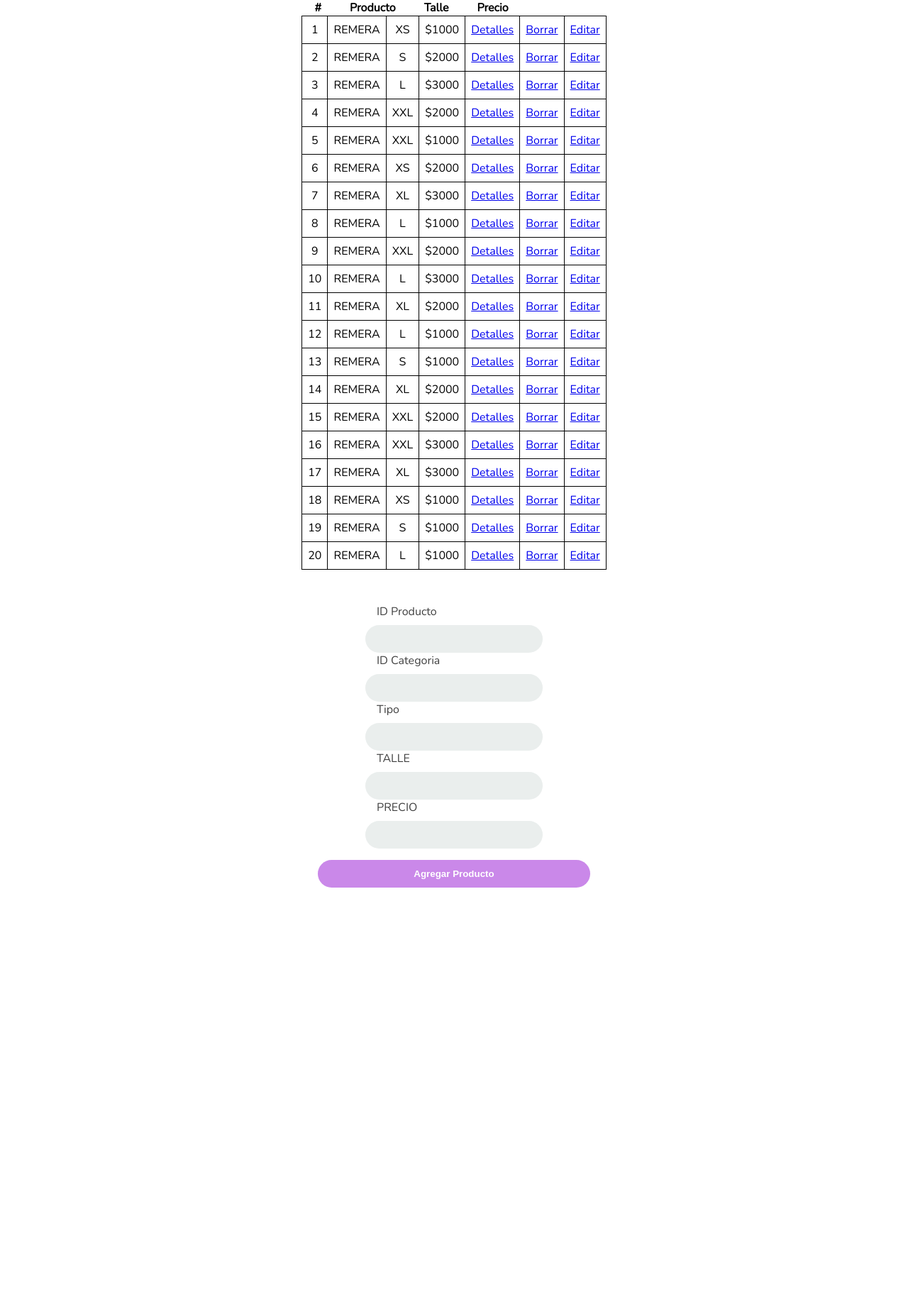
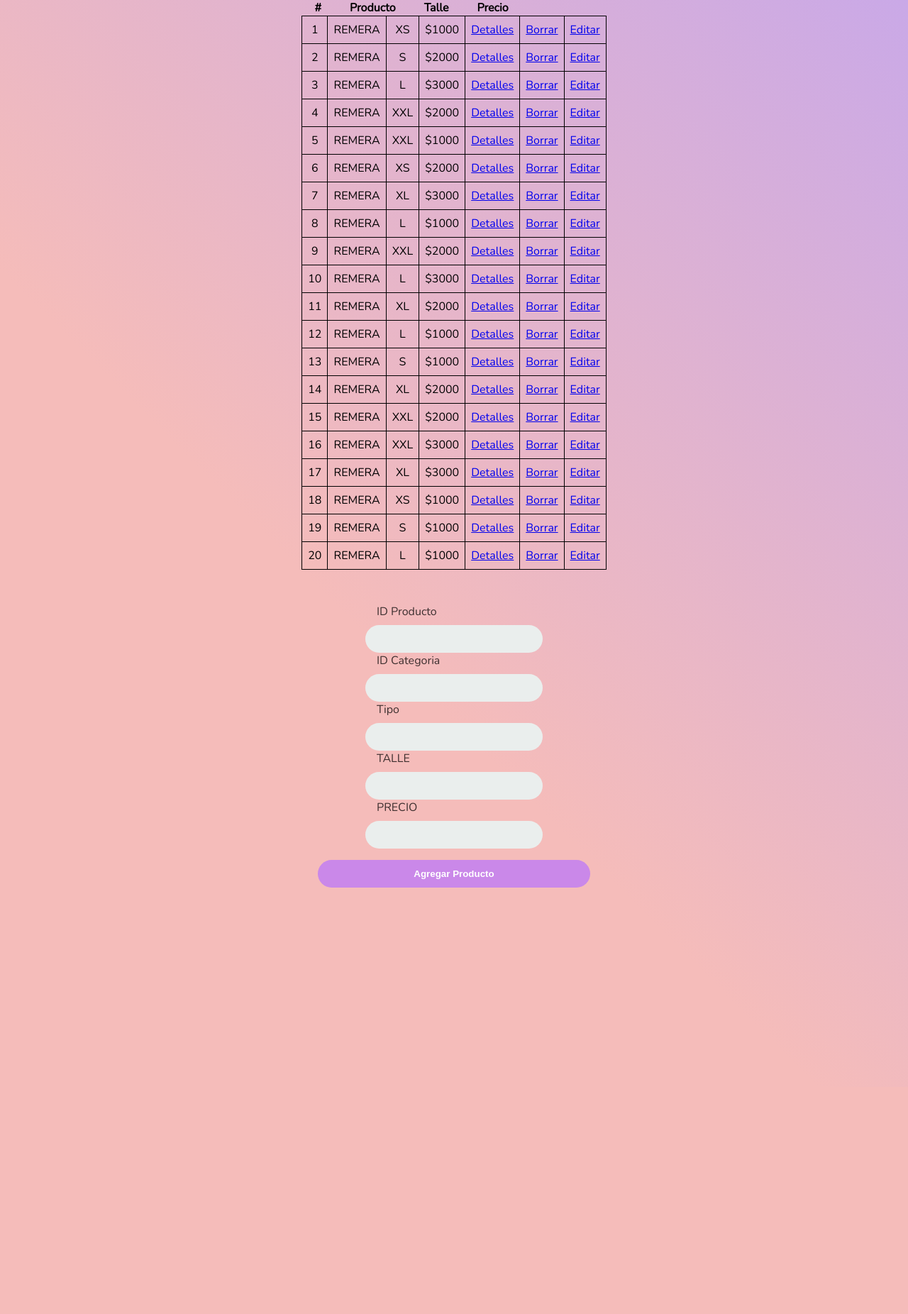
Before and after one commit to agusfennema/TPE---WEB2-, a PHP site: page /products in a window 1280 px wide. Shown: the part 68-1920 px from the top of the page at 71% size. After the commit the page ends 1319 px from the top, so only its background shows below. Run offline with PHP 8.4, Linux system fonts and the light colour scheme; data comes from the database, SQL or seed files in the repository; some web fonts are replaced.

Commit message:
cambios en css

```diff
--- a/css/styles.css
+++ b/css/styles.css
@@ -11,48 +11,8 @@
 
 body {
     font-family: 'Nunito', sans-serif;
-<<<<<<< HEAD:css/styles.css
-<<<<<<< HEAD:css/styles.css
-<<<<<<< HEAD:css/styles.css
-<<<<<<< HEAD:css/styles.css
-<<<<<<< HEAD:css/styles.css
-<<<<<<< HEAD:css/styles.css
-<<<<<<< HEAD:css/styles.css
-<<<<<<< HEAD:css/styles.css
     background-image: linear-gradient(45deg, #F5BCBA 40%, #C8A8E9 100%);
     height: 200vh;
-=======
-    background-image: linear-gradient(45deg, #21D4FD 0%, #B721FF 100%);
-    height: 335vh;
->>>>>>> bfa6b33f3f117d78381b4b960356e4f6ac648c82:css/style.css
-=======
-    background-image: linear-gradient(45deg, #21D4FD 0%, #B721FF 100%);
-    height: 335vh;
->>>>>>> bfa6b33f3f117d78381b4b960356e4f6ac648c82:css/style.css
-=======
-    background-image: linear-gradient(45deg, #21D4FD 0%, #B721FF 100%);
-    height: 335vh;
->>>>>>> bfa6b33f3f117d78381b4b960356e4f6ac648c82:css/style.css
-=======
-    background-image: linear-gradient(45deg, #21D4FD 0%, #B721FF 100%);
-    height: 335vh;
->>>>>>> bfa6b33f3f117d78381b4b960356e4f6ac648c82:css/style.css
-=======
-    background-image: linear-gradient(45deg, #21D4FD 0%, #B721FF 100%);
-    height: 335vh;
->>>>>>> bfa6b33f3f117d78381b4b960356e4f6ac648c82:css/style.css
-=======
-    background-image: linear-gradient(45deg, #21D4FD 0%, #B721FF 100%);
-    height: 335vh;
->>>>>>> bfa6b33f3f117d78381b4b960356e4f6ac648c82:css/style.css
-=======
-    background-image: linear-gradient(45deg, #21D4FD 0%, #B721FF 100%);
-    height: 335vh;
->>>>>>> bfa6b33f3f117d78381b4b960356e4f6ac648c82:css/style.css
-=======
-    background-image: linear-gradient(45deg, #21D4FD 0%, #B721FF 100%);
-    height: 335vh;
->>>>>>> bfa6b33f3f117d78381b4b960356e4f6ac648c82:css/style.css
     background-size: cover;
     background-position: center;
     background-repeat: no-repeat;
```
Also changed, not shown: README.md.
